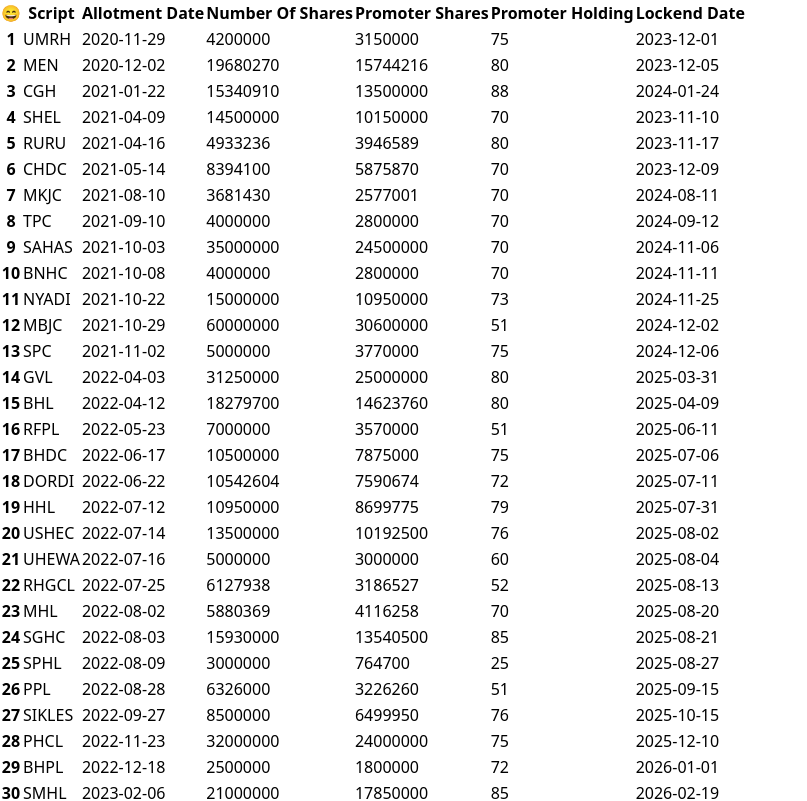
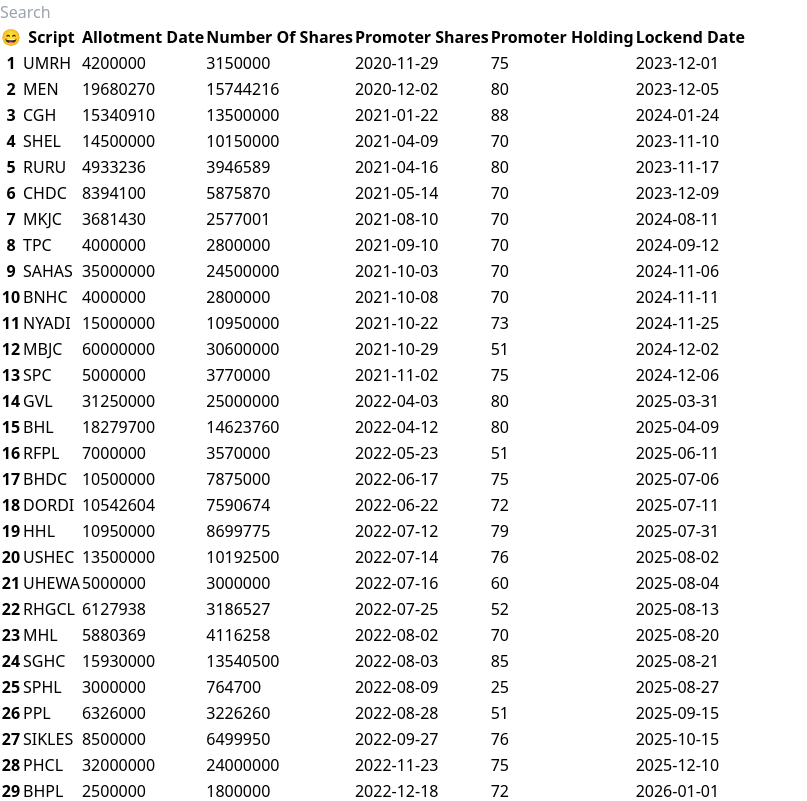
Before and after one commit to nabinkdl/PromoterLockEnd, a React (Vite) app: page / in a window 1280 px wide. Shown: the top 801 px of the page, without its empty margins (0-807 px from the left). Built offline with nearby package versions, Linux system fonts and the light colour scheme.

Commit message:
style: :sparkles:

```diff
--- a/src/Row.jsx
+++ b/src/Row.jsx
@@ -10,11 +10,11 @@ function Row({SN,SYMBOL,AllotmentDate,NumberOfShares,PromoterShares,PromoterHold
       <tr>
           <th>{SN}</th>
           <td>{SYMBOL}</td>
-          <td>{AllotmentDate}</td>
-          <td>{NumberOfShares}</td>
-          <td>{PromoterShares}</td>
-          <td>{PromoterHolding}</td>
-          <td>{LockendDate}</td>
+          <td className='p-3 text-center'>{NumberOfShares}</td>
+          <td className='p-3 text-center'>{PromoterShares}</td>
+          <td className='p-3 text-center'>{AllotmentDate}</td>
+          <td className='p-3 text-center'>{PromoterHolding}</td>
+          <td className='p-3 text-center'>{LockendDate}</td>
           {/* <td>04</td> */}
         </tr>
 
--- /dev/null
+++ b/src/Search.jsx
@@ -0,0 +1,18 @@
+import React from 'react'
+
+function Search() {
+  return (
+    <>
+<div className='relative  text-gray-600'>
+
+<input type='text' placeholder='Search' className=' bg-[#1f1d0f] text-white items-center w-[890px] h-16 focus:outline-none flex-auto absolute top-9 p-10 text-2xl rounded-2xl '/>
+
+</div>
+
+
+
+    </>
+  )
+}
+
+export default Search
--- a/src/Table.jsx
+++ b/src/Table.jsx
@@ -1,14 +1,16 @@
 import React from 'react'
 import Row from './Row'
+import Search from './Search'
 import lockend from './lockend'
 function Table() {
 
 
 
   return (
-    <div className=' h-auto w-full  flex  justify-center'>
-      <div className='bg-[#141414] text-white  mt-32 mb-5 rounded-md'>
-        <table className=" ">
+    <div className=' bg-[#d5d5d5] h-auto w-full  flex  justify-center '>
+      <Search/>
+      <div className='bg-[#1f1d0f] text-white  mt-32 mb-5 rounded-md p-4'>
+        <table className=" divide-dashed ">
           <thead>
             <tr>
               <th className='p-3' >😄</th>
@@ -22,7 +24,9 @@ function Table() {
               <th className='p-3'>Lockend Date</th>
               {/* <th>Days left</th> */}
             </tr>
+
           </thead>
+
           <tbody>
             {lockend.map(
               ({
@@ -35,6 +39,7 @@ function Table() {
                 LockendDate,
               }) => {
                 return <Row SYMBOL={SYMBOL}
+                key={SN}
                 SN={SN}
                 AllotmentDate={AllotmentDate}
                 NumberOfShares={NumberOfShares}
```
